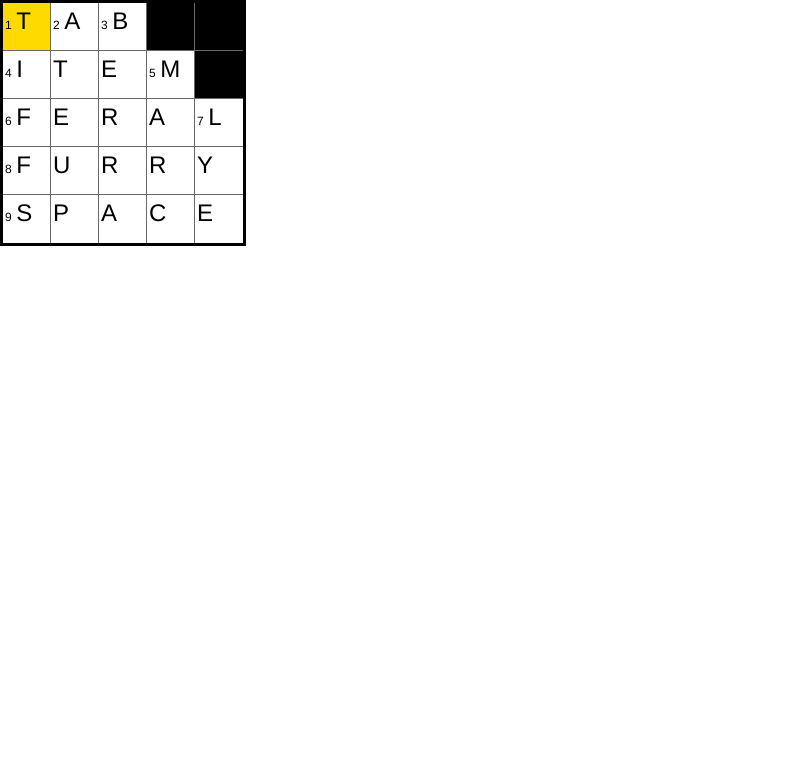
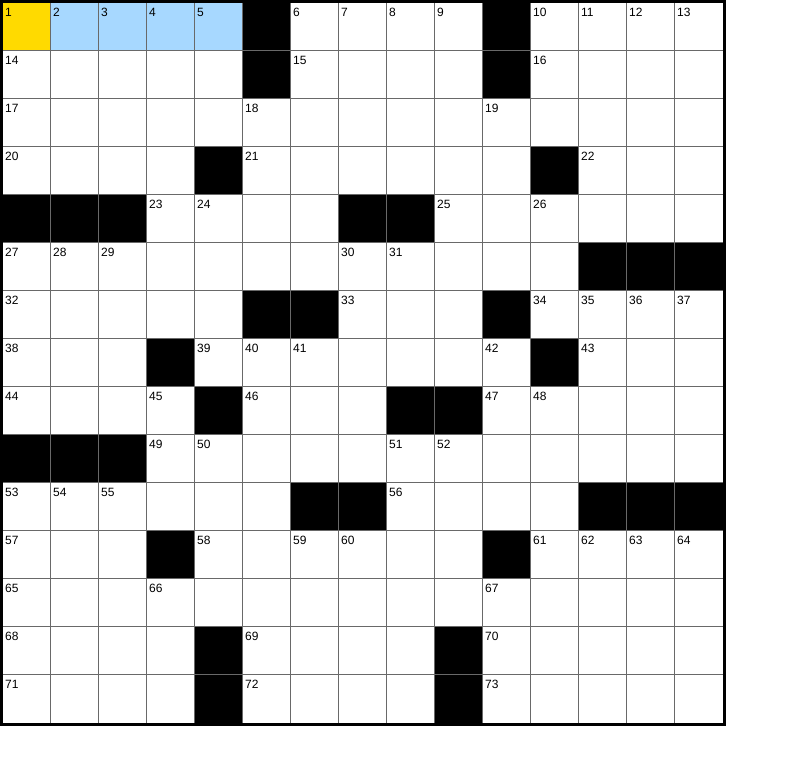
Before and after one commit to gabspeck/crossword-app, a SvelteKit app: page / in a window 1280 px wide. Shown: the top 764 px of the page, without its empty margins (0-789 px from the left). Built offline with nearby package versions, Linux system fonts and the light colour scheme.

Commit message:
improve keyboard handling and a bunch of other stuff

```diff
--- a/src/routes/+page.svelte
+++ b/src/routes/+page.svelte
@@ -1,96 +1,201 @@
 <script lang="ts">
-	import { browser } from '$app/environment';
 	import { onMount } from 'svelte';
 
-	const tiles: string[][] = [
-		['T', 'A', 'B', '', ''],
-		['I', 'T', 'E', 'M', ''],
-		['F', 'E', 'R', 'A', 'L'],
-		['F', 'U', 'R', 'R', 'Y'],
-		['S', 'P', 'A', 'C', 'E']
+	type Tile = {
+		solution: string;
+		guess: string;
+		clueNumber: number | null;
+		isBlock: boolean;
+		isCurrentWord: boolean;
+		element: HTMLElement | null;
+	};
+
+	// const solution: string[][] = [
+	// 	['T', 'A', 'B', '', ''],
+	// 	['I', 'T', 'E', 'M', ''],
+	// 	['F', 'E', 'R', 'A', 'L'],
+	// 	['F', 'U', 'R', 'R', 'Y'],
+	// 	['S', 'P', 'A', 'C', 'E']
+	// ];
+
+	const solution = [
+		['P', 'L', 'A', 'T', 'E', '', 'S', 'M', 'O', 'G', '', 'O', 'F', 'F', 'S'],
+		['A', 'I', 'S', 'H', 'A', '', 'T', 'A', 'C', 'O', '', 'A', 'L', 'L', 'A'],
+		['P', 'E', 'T', 'E', 'R', 'C', 'O', 'T', 'T', 'O', 'N', 'T', 'A', 'I', 'L'],
+		['I', 'D', 'O', 'L', '', 'O', 'N', 'E', 'O', 'N', 'E', '', 'M', 'E', 'T'],
+		['', '', '', 'I', 'S', 'E', 'E', '', '', 'T', 'A', 'P', 'E', 'R', 'S'],
+		['B', 'R', 'O', 'K', 'E', 'N', 'R', 'E', 'C', 'O', 'R', 'D', '', '', ''],
+		['L', 'E', 'V', 'E', 'E', '', '', 'A', 'P', 'U', '', 'F', 'E', 'D', 'S'],
+		['O', 'D', 'E', '', 'P', 'O', 'S', 'T', 'U', 'R', 'E', '', 'G', 'O', 'O'],
+		['W', 'O', 'R', 'M', '', 'R', 'T', 'E', '', '', 'L', 'E', 'O', 'N', 'A'],
+		['', '', '', 'F', 'I', 'G', 'U', 'R', 'E', 'S', 'K', 'A', 'T', 'E', 'R'],
+		['A', 'R', 'I', 'A', 'N', 'A', '', '', 'M', 'A', 'S', 'S', '', '', ''],
+		['T', 'O', 'M', '', 'U', 'N', 'E', 'V', 'E', 'N', '', 'Y', 'E', 'A', 'S'],
+		['H', 'O', 'P', 'S', 'K', 'I', 'P', 'A', 'N', 'D', 'A', 'J', 'U', 'M', 'P'],
+		['O', 'S', 'L', 'O', '', 'S', 'E', 'N', 'D', '', 'C', 'O', 'R', 'E', 'R'],
+		['S', 'T', 'Y', 'X', '', 'T', 'E', 'E', 'S', '', 'E', 'B', 'O', 'N', 'Y']
 	];
 
-	let rowLength = tiles.length;
-	let columnLength = tiles[0].length;
+	let tiles: Tile[][] = [];
+	let mounted = false;
 
-	const isEmptyTile = (tile: string) => tile === '';
-
-	let tileElements: HTMLDivElement[][] = Array.from({ length: rowLength }, () =>
-		Array.from({ length: columnLength })
-	);
-
-	let tileNumbers: string[][];
-	$: {
+	onMount(() => {
 		let clueCount = 1;
-		tileNumbers = tiles.map((row, rowIndex) =>
-			row.map((tile, colIndex) => {
-				if (
-					!isEmptyTile(tile) &&
-					(rowIndex === 0 ||
-						isEmptyTile(tiles[rowIndex - 1][colIndex]) ||
-						colIndex === 0 ||
-						isEmptyTile(tiles[rowIndex][colIndex - 1]))
-				) {
-					return (clueCount++).toString();
-				}
-				return '';
+		tiles = solution.map((row, rowIndex) =>
+			row.map((solutionTile, colIndex) => {
+				const isBlock = solutionTile === '';
+				return {
+					clueNumber:
+						!isBlock &&
+						(rowIndex === 0 ||
+							solution[rowIndex - 1][colIndex] === '' ||
+							colIndex === 0 ||
+							solution[rowIndex][colIndex - 1] === '')
+							? clueCount++
+							: null,
+					solution: solutionTile,
+					guess: '',
+					isBlock,
+					isCurrentWord: false,
+					element: null
+				};
 			})
 		);
-	}
+		mounted = true;
+	});
+
+	let rowLength = solution.length;
+	let columnLength = solution[0].length;
+	let isDirectionDown = false;
 
 	let focusRow = 0;
 	let focusCol = 0;
 
 	$: {
-		if (browser) {
-			const tile = tileElements[focusRow][focusCol]
+		if (mounted) {
+			const tile = tiles[focusRow][focusCol].element;
 			if (tile && document.activeElement !== tile) {
 				tile.focus();
+			}
+			let firstLetter, lastLetter;
+			tiles.forEach((row) => row.forEach((tile) => (tile.isCurrentWord = false)));
+			if (isDirectionDown) {
+				firstLetter = focusRow;
+				lastLetter = focusRow;
+				while (firstLetter > 0 && !tiles[firstLetter - 1][focusCol].isBlock) {
+					tiles[--firstLetter][focusCol].isCurrentWord = true;
+				}
+				while (lastLetter < rowLength - 1 && !tiles[lastLetter + 1][focusCol].isBlock) {
+					tiles[++lastLetter][focusCol].isCurrentWord = true;
+				}
+			} else {
+				firstLetter = focusCol;
+				lastLetter = focusCol;
+				while (firstLetter > 0 && !tiles[focusRow][firstLetter - 1].isBlock) {
+					tiles[focusRow][--firstLetter].isCurrentWord = true;
+				}
+				while (lastLetter < columnLength - 1 && !tiles[focusRow][lastLetter + 1].isBlock) {
+					tiles[focusRow][++lastLetter].isCurrentWord = true;
+				}
 			}
 		}
 	}
 
-	const onTileKeyUp = (ev: KeyboardEvent) => {
+	const onTileKeyDown = (ev: KeyboardEvent, rowIndex: number, colIndex: number) => {
 		const key = ev.key.toUpperCase();
-		let nextRow = focusRow,
-			nextCol = focusCol;
+		if (key === 'BACKSPACE') {
+			ev.preventDefault();
+		}
+		let nextRow = rowIndex,
+			nextCol = colIndex;
+
+		const walkUp = () => {
+			nextRow = Math.max(0, rowIndex - 1);
+		};
+
+		const walkDown = () => {
+			nextRow = Math.min(rowLength - 1, rowIndex + 1);
+		};
+
+		const walkLeft = () => {
+			nextCol = Math.max(0, colIndex - 1);
+		};
+
+		const walkRight = () => {
+			nextCol = Math.min(columnLength - 1, colIndex + 1);
+		};
+
+		let clearNext = false;
 
 		switch (key) {
 			case 'ARROWUP':
-				nextRow = Math.max(0, focusRow - 1);
+				if (!isDirectionDown) {
+					isDirectionDown = true;
+				} else {
+					walkUp();
+				}
 				break;
 			case 'ARROWDOWN':
-				nextRow = Math.min(rowLength - 1, focusRow + 1);
+				if (!isDirectionDown) {
+					isDirectionDown = true;
+				} else {
+					walkDown();
+				}
 				break;
 			case 'ARROWLEFT':
-				nextCol = Math.max(0, focusCol - 1);
+				if (isDirectionDown) {
+					isDirectionDown = false;
+				} else {
+					walkLeft();
+				}
 				break;
 			case 'ARROWRIGHT':
-				nextCol = Math.min(columnLength - 1, focusCol + 1);
+				if (isDirectionDown) {
+					isDirectionDown = false;
+				} else {
+					walkRight();
+				}
 				break;
-			default:
-				if (ev.key.length === 1) {
-					tiles[focusRow][focusCol] = ev.key.toUpperCase();
+			case 'BACKSPACE':
+				if (tiles[rowIndex][colIndex].guess) {
+					tiles[rowIndex][colIndex].guess = '';
+				} else {
+					clearNext = true;
+					if (isDirectionDown) {
+						walkUp();
+					} else {
+						walkLeft();
+					}
 				}
+				break;
+			case 'DELETE': {
+				tiles[rowIndex][colIndex].guess = '';
+			}
 		}
 
-		const nextTileIsBlank = isEmptyTile(tiles[nextRow][nextCol]);
+		const isLetter = key.length === 1;
+		if (isLetter) {
+			tiles[rowIndex][colIndex].guess = key;
+			if (isDirectionDown) {
+				walkDown();
+			} else {
+				walkRight();
+			}
+		}
 
-		if (nextRow !== focusRow && !nextTileIsBlank) {
+		const nextTileIsBlock = tiles[nextRow][nextCol].isBlock;
+
+		if (nextRow !== focusRow && !nextTileIsBlock) {
 			focusRow = nextRow;
 		}
 
-		if (nextCol !== focusCol && !nextTileIsBlank) {
+		if (nextCol !== focusCol && !nextTileIsBlock) {
 			focusCol = nextCol;
 		}
-	};
 
-	const logEvent = (ev: Event, preventDefault = false) => {
-		if (preventDefault) {
-			ev.preventDefault();
-			return false;
+		if (clearNext) {
+			tiles[focusRow][focusCol].guess = '';
 		}
-		console.log(ev.type, ev.isComposing ? 'composing' : '');
 	};
 
 	const onTileFocus = (rowIndex: number, colIndex: number) => {
@@ -99,7 +204,6 @@
 			focusCol = colIndex;
 		}
 	};
-
 </script>
 
 <body>
@@ -111,24 +215,28 @@
 			{#each row as tile, colIndex}
 				<div
 					role="gridcell"
-					on:keyup={onTileKeyUp}
-					tabindex={tile !== '' ? 0 : null}
-					bind:this={tileElements[rowIndex][colIndex]}
-					class="border-[#696969] w-[3em] h-[3em] focus:bg-[#FFDA00] focus:outline-none"
+					on:keydown={(ev) => onTileKeyDown(ev, rowIndex, colIndex)}
+					tabindex={tile.isBlock ? null : 0}
+					bind:this={tiles[rowIndex][colIndex].element}
+					class="border-[#696969] w-[3em] h-[3em] focus:outline-none"
 					class:border-r-[1px]={colIndex < columnLength - 1}
 					class:border-b-[1px]={rowIndex < rowLength - 1}
-					class:bg-black={isEmptyTile(tile)}
+					class:bg-[#FFDA00]={focusRow === rowIndex && focusCol === colIndex}
+					class:bg-[#A7D8FF]={tile.isCurrentWord}
+					class:bg-black={tile.isBlock}
 					on:focus={() => {
 						onTileFocus(rowIndex, colIndex);
 					}}
 				>
-					{#if !isEmptyTile(tile)}
-						<span class="h-[0.75em] pl-0.5 text-[0.75em] cursor-default select-none">
-							{tileNumbers && tileNumbers[rowIndex][colIndex]}
+					{#if !tile.isBlock}
+						<span class="absolute pl-0.5 text-[0.75em] cursor-default select-none">
+							{tile.clueNumber || ''}
 						</span>
-						<span class="w-full h-full text-center pt-1 text-[1.5em] cursor-default select-none">
-							{tiles[rowIndex][colIndex]}
-						</span>
+						<div class="flex items-center justify-center w-full h-full">
+							<span class="text-[1.6em] cursor-default select-none">
+								{tile.guess}
+							</span>
+						</div>
 					{/if}
 				</div>
 			{/each}
```
